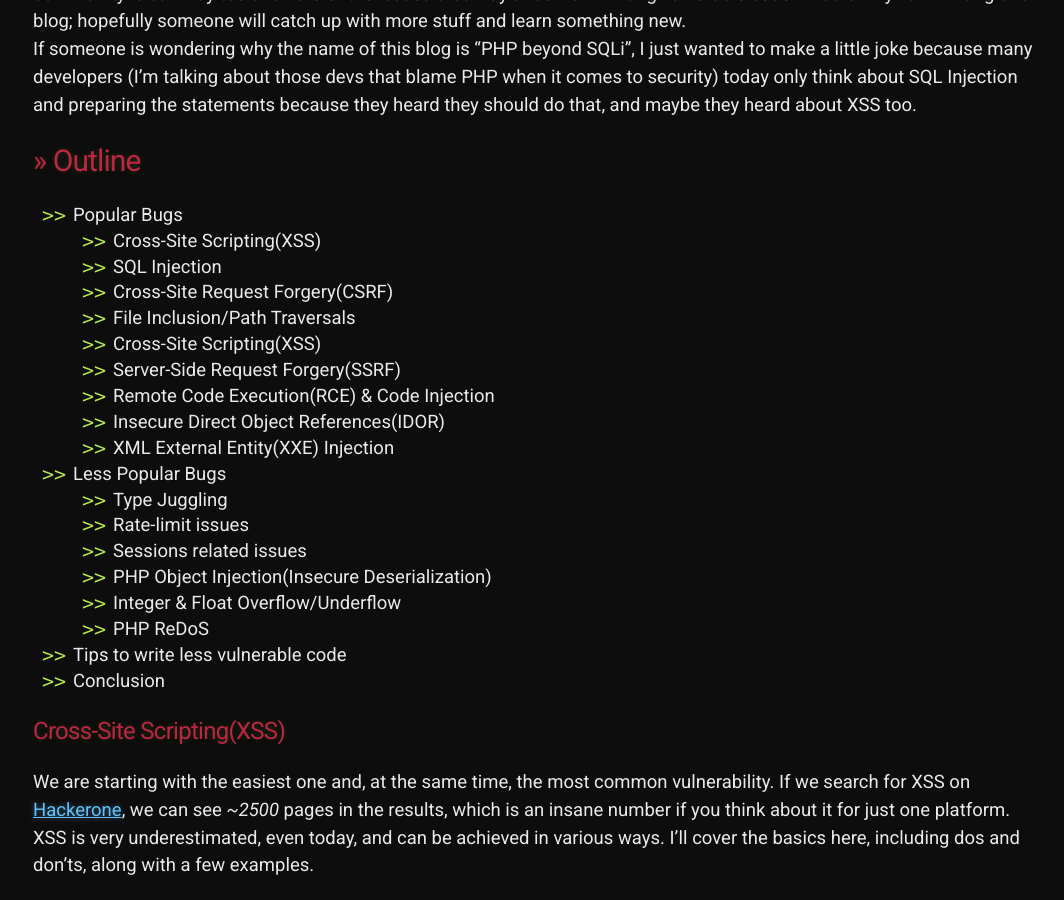
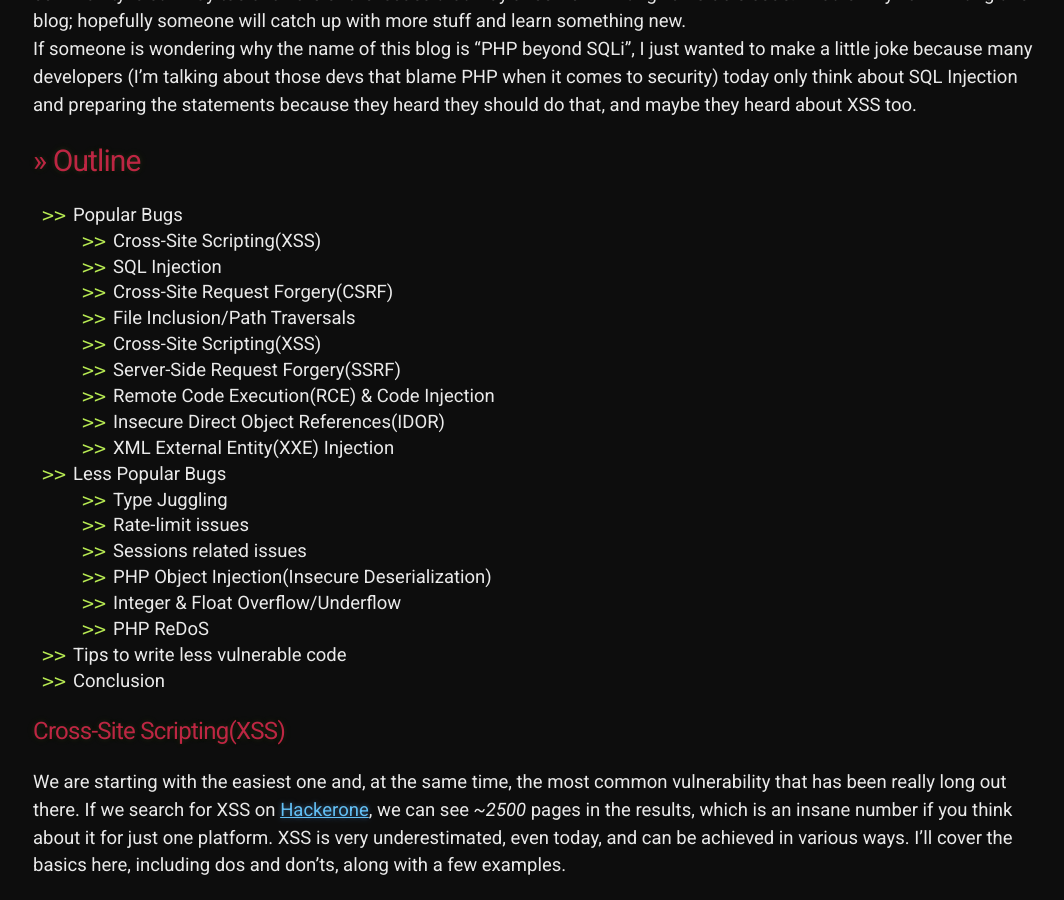
Before and after one commit to 20kilograma/blog, a Jekyll site: the page built from php-sec.md, in a window 1280 px wide and 900 px high, scrolled down 889 px. Shown: the whole window, without its empty margins (107-1171 px from the left). Built offline with Jekyll 4.4.1, drawn with Linux system fonts in a browser that asks for light colours; some web fonts are replaced; our own code applies the rules of GitHub Pages for plain Markdown files.

Commit message:
Update php-sec.md

```diff
--- a/php-sec.md
+++ b/php-sec.md
@@ -37,4 +37,4 @@
 
 ## Cross-Site Scripting(XSS)
 
-We are starting with the easiest one and, at the same time, the most common vulnerability. If we search for XSS on <a href="www.hackerone.com" target="_blank">Hackerone</a>, we can see <i>~2500</i> pages in the results, which is an insane number if you think about it for just one platform. XSS is very underestimated, even today, and can be achieved in various ways. I'll cover the basics here, including dos and don'ts, along with a few examples.
+We are starting with the easiest one and, at the same time, the most common vulnerability that has been really long out there. If we search for XSS on <a href="www.hackerone.com" target="_blank">Hackerone</a>, we can see <i>~2500</i> pages in the results, which is an insane number if you think about it for just one platform. XSS is very underestimated, even today, and can be achieved in various ways. I'll cover the basics here, including dos and don'ts, along with a few examples.
```
